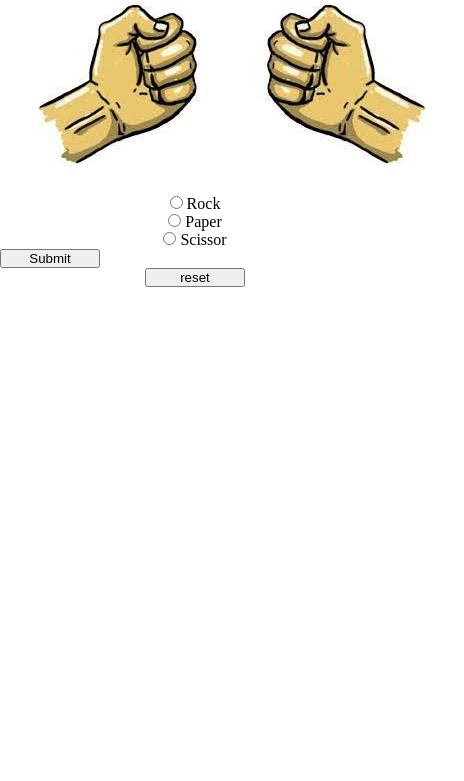
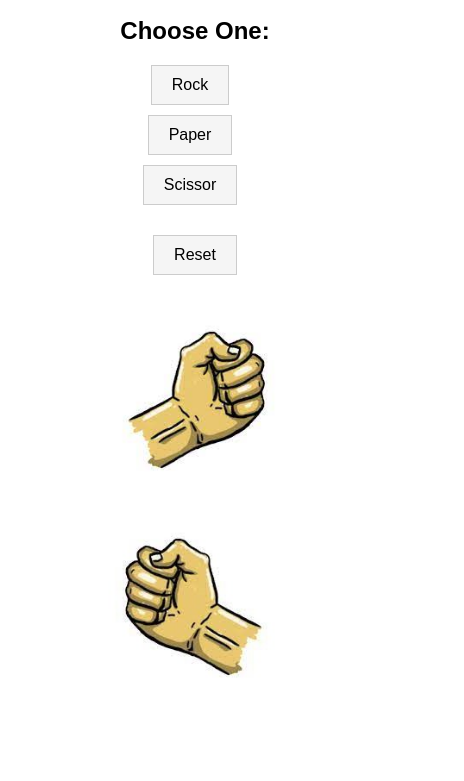
Before and after one commit to vipingole/Stone-paper-scissor, a plain HTML site: page index.html in a window 390 px wide. Shown: the part 63-844 px from the top of the page, 464 px wide, since content can reach past the window. Drawn offline with Linux system fonts and the light colour scheme.

Commit message:
completed the project still need improvement. Renamed the javascript.js to main.js and developed the HTML from scrach

```diff
--- a/index.html
+++ b/index.html
@@ -1,46 +1,45 @@
 <!DOCTYPE html>
-<html>
+<html lang="en">
   <head>
-    <title>Rock-Paper-Scissors</title>
-    <link rel="stylesheet" href="style.css">
-    <link rel="script" href="javascript.js">
+    <meta charset="UTF-8" />
+    <meta http-equiv="X-UA-Compatible" content="IE=edge" />
+    <meta name="viewport" content="width=device-width, initial-scale=1.0" />
+    <link rel="stylesheet" href="style.css" />
+    <title>Rock Paper Scissor</title>
   </head>
+
   <body>
-    <div class="header" id="title">
-      <h1>Rock-Paper-Scissors Game</h1>
-    </div>
-    <div class="Maingame">
-      <div class="computer" id="computerturn">
-        <img src="/images/rock.jpg" alt="computer-image">
-      </div>
-      <div class="user" id="userturn">
-        <img src="images/rockflip.jpg" alt="user-image">
+    <header>
+      <h1>Rock Paper Scissor</h1>
+    </header>
+
+    <h2>Choose One:</h2>
+
+    <div class="main_container">
+
+      <div class="choice_button">
+        <button value="Rock">Rock</button>
+        <button value="Paper">Paper</button>
+        <button value="Scissor">Scissor</button>
       </div>
 
-    </div>
-  <center>
-  <form>
-    <div class="userinput">
-      <div>
-        <input type="radio" id="rock" name="game" value="rock">
-        <label for="rock">Rock</label>
-      </div>
-      <div>
-        <input type="radio" id="paper" name="game" value="paper">
-        <label for="css">Paper</label>
-      </div>
-      <div>
-        <input type="radio" id="scissor" name="game" value="scissor">
-        <label for="javascript">Scissor</label>
+      <div class="reset">
+        <button value="reset">Reset</button>
       </div>
 
-      <button onclick="submitForm()" id="submit">Submit</button>
-  </center>
-    </div>
-  </form>
-    <div class="button">
-      <button>reset</button>
+      <div class="image_output">
+
+        <img  id="user_img" src="images/rock.jpg" alt="img not availabe">
+
+        <img id="comp_img" src="images/rockflip.jpg" alt="img not availabe">
+     </div>
+
+
     </div>
 
+
+
+
+    <script src="main.js"></script>
   </body>
 </html>
--- a/javascript.js
+++ /dev/null
@@ -1,5 +0,0 @@
-function submitForm() {
-    const selectedPet = document.querySelector('input[name="game"]:checked').value;
-    console.log(selectedPet);
-    // You can do something with the selected pet here
-  }
--- /dev/null
+++ b/main.js
@@ -0,0 +1,69 @@
+// JavaScript code for Rock Paper Scissor game
+
+// Store the reference to the choice buttons
+const rockBtn = document.querySelector('button[value="Rock"]');
+const paperBtn = document.querySelector('button[value="Paper"]');
+const scissorBtn = document.querySelector('button[value="Scissor"]');
+
+// Store the reference to the reset button
+const resetBtn = document.querySelector('button[value="reset"]');
+
+// Store the reference to the user and computer images
+const userImg = document.getElementById('user_img');
+const compImg = document.getElementById('comp_img');
+
+// Add event listeners to the choice buttons
+rockBtn.addEventListener('click', () => playGame('Rock'));
+paperBtn.addEventListener('click', () => playGame('Paper'));
+scissorBtn.addEventListener('click', () => playGame('Scissor'));
+
+// Function to play the game
+function playGame(userChoice) {
+  // Generate a random choice for the computer
+  const computerChoice = generateComputerChoice();
+
+  // Update the user and computer images based on the choices
+  userImg.src = `images/${userChoice.toLowerCase()}.jpg`;
+  compImg.src = `images/${computerChoice.toLowerCase()}flip.jpg`;
+
+  // Determine the winner and display the result
+  const result = determineWinner(userChoice, computerChoice);
+  displayResult(result);
+}
+
+// Function to generate a random choice for the computer
+function generateComputerChoice() {
+  const choices = ['Rock', 'Paper', 'Scissor'];
+  const randomIndex = Math.floor(Math.random() * choices.length);
+  return choices[randomIndex];
+}
+
+// Function to determine the winner
+function determineWinner(userChoice, computerChoice) {
+  if (userChoice === computerChoice) {
+    return "It's a tie!";
+  } else if (
+    (userChoice === 'Rock' && computerChoice === 'Scissor') ||
+    (userChoice === 'Paper' && computerChoice === 'Rock') ||
+    (userChoice === 'Scissor' && computerChoice === 'Paper')
+  ) {
+    return 'You win!';
+  } else {
+    return 'Computer wins!';
+  }
+}
+
+// Function to display the result
+function displayResult(result) {
+  alert(result);
+}
+
+// Add event listener to the reset button
+resetBtn.addEventListener('click', resetGame);
+
+// Function to reset the game
+function resetGame() {
+  // Reset the user and computer images
+  userImg.src = 'images/rock.jpg';
+  compImg.src = 'images/rockflip.jpg';
+}
--- a/style.css
+++ b/style.css
@@ -1,34 +1,93 @@
-*{
+/* CSS styles for Rock Paper Scissor game */
+
+/* General styling */
+body {
+    font-family: Arial, sans-serif;
+    margin: 0;
     padding: 0;
-    margin: 0;
   }
 
-#title{
-    text-align: center;
-    background: blue;
+  .container {
+    max-width: 800px;
+    margin: 0 auto;
+    padding: 20px;
   }
 
-.Maingame{
-    display: flex;
-    justify-content: space-between;
+  h1, h2 {
+    text-align: center;
   }
 
-.userinput {
+  /* Choice buttons */
+  .choice_button {
     display: flex;
     justify-content: center;
-    flex-direction: column;
+    margin-bottom: 20px;
   }
 
-.button{
+  .choice_button button {
+    padding: 10px 20px;
+    font-size: 16px;
+    margin-right: 10px;
+    background-color: #f5f5f5;
+    border: 1px solid #ccc;
+    cursor: pointer;
+  }
+
+  .choice_button button:hover {
+    background-color: #eaeaea;
+  }
+
+  /* Reset button */
+  .reset {
+    text-align: center;
+    margin-bottom: 20px;
+  }
+
+  .reset button {
+    padding: 10px 20px;
+    font-size: 16px;
+    background-color: #f5f5f5;
+    border: 1px solid #ccc;
+    cursor: pointer;
+  }
+
+  .reset button:hover {
+    background-color: #eaeaea;
+  }
+
+  /* Image output */
+  .image_output {
     display: flex;
     justify-content: center;
   }
 
-#submit{
-    display: flex;
-    justify-content: center;
+  .image_output img {
+    max-width: 200px;
+    height: auto;
+    margin: 0 10px;
   }
 
-button{
-    width: 100px;
+  /* Responsive styles */
+  @media screen and (max-width: 600px) {
+    .choice_button {
+      flex-direction: column;
+      align-items: center;
     }
+
+    .choice_button button {
+      margin-bottom: 10px;
+    }
+
+    .reset {
+      margin-top: 20px;
+    }
+
+    .image_output {
+      flex-direction: column;
+      align-items: center;
+    }
+
+    .image_output img {
+      margin: 10px 0;
+    }
+  }
```
Lines whose indentation alone changed are shown as unchanged.
